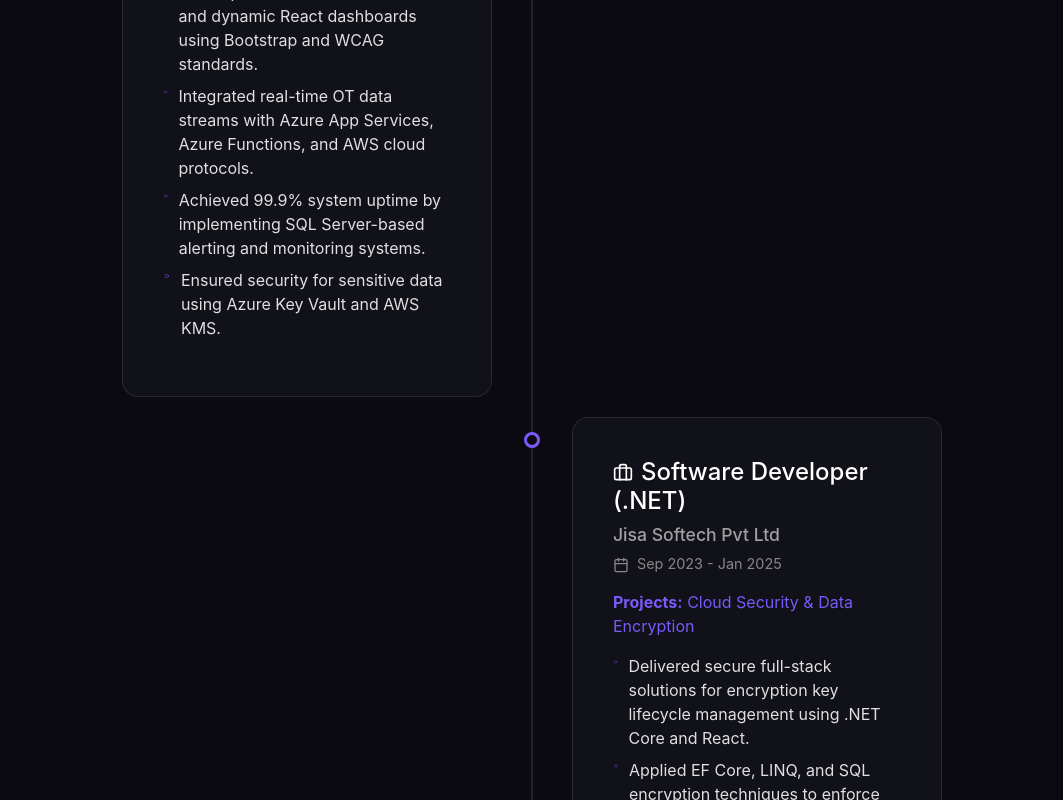
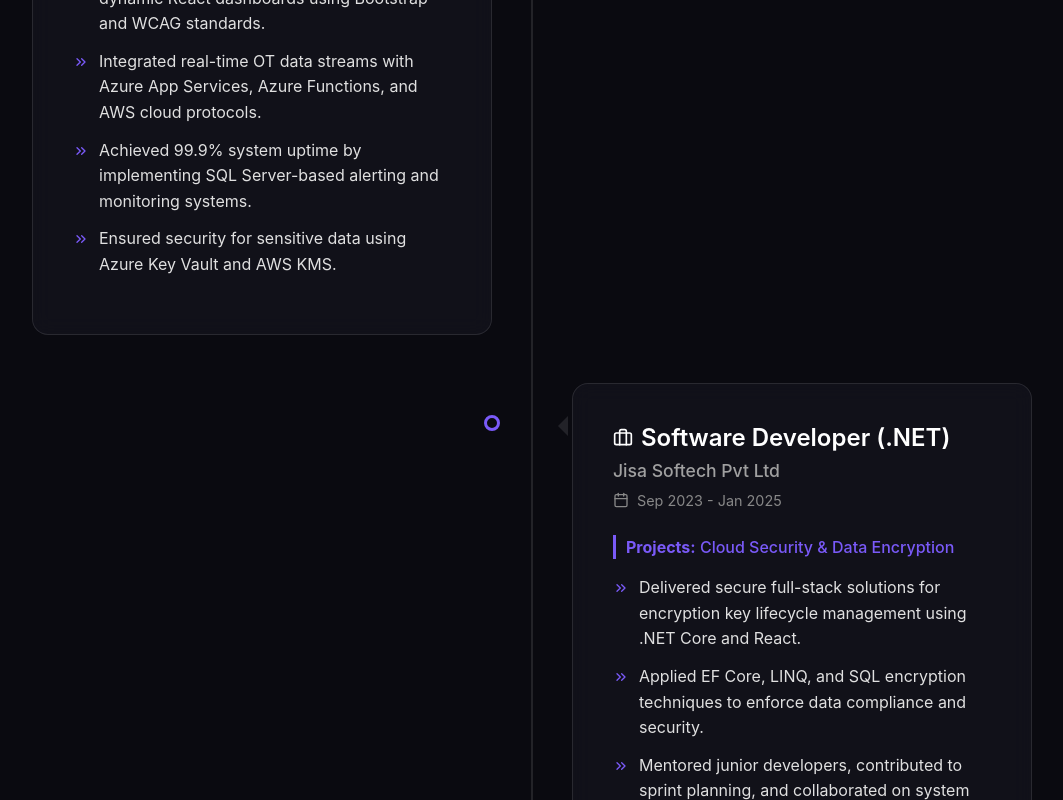
Before and after one commit to TheCoderAbhishek/my-portfolio, a React (Vite) app: page / in a window 1280 px wide. Shown: the part 1920-2720 px from the top of the page, without its empty margins (108-1171 px from the left). Built offline with nearby package versions, Linux system fonts and the light colour scheme; a web font is replaced by a local one.

Commit message:
Redefine the experience component design code for consistent design.

```diff
--- a/src/components/Experience.tsx
+++ b/src/components/Experience.tsx
@@ -1,4 +1,3 @@
-// components/Experience.tsx
 import { Container } from "react-bootstrap";
 import { Briefcase, Calendar, ChevronsRight } from "lucide-react";
 import "../style/Experience.css";
--- a/src/style/Experience.css
+++ b/src/style/Experience.css
@@ -1,32 +1,39 @@
-/* components/Experience.css */
+/* style/Experience.css */
+/* This file has been updated with a robust desktop layout. */
+
+:root {
+  --timeline-line-color: rgba(255, 255, 255, 0.1);
+  --timeline-dot-color: #7a5af8;
+  --timeline-card-padding: 1.5rem;
+  --timeline-spacing: 2.5rem;
+}
+
 .timeline-modern {
   position: relative;
-  max-width: 900px;
+  width: 100%;
+  max-width: 1000px;
   margin: 0 auto;
+  padding: 2rem 0;
 }
 
+/* --- Mobile-First Styles (Single Column) --- */
 .timeline-modern::after {
   content: "";
   position: absolute;
   width: 2px;
-  background-color: rgba(255, 255, 255, 0.1);
+  background-color: var(--timeline-line-color);
   top: 0;
   bottom: 0;
-  left: 50%;
+  left: 15px;
   margin-left: -1px;
 }
 
 .timeline-item-modern {
-  padding: 10px 40px;
   position: relative;
-  width: 50%;
-}
-
-.timeline-item-modern:nth-child(odd) {
-  left: 0;
-}
-.timeline-item-modern:nth-child(even) {
-  left: 50%;
+  width: 100%;
+  padding-left: calc(15px + var(--timeline-spacing));
+  padding-right: 1rem;
+  margin-bottom: 3rem;
 }
 
 .timeline-item-modern::after {
@@ -34,65 +41,121 @@
   position: absolute;
   width: 16px;
   height: 16px;
-  right: -8px;
+  left: 15px;
+  transform: translateX(-50%);
   background-color: #0a0a10;
-  border: 3px solid #7a5af8;
-  top: 25px;
+  border: 3px solid var(--timeline-dot-color);
+  top: calc(var(--timeline-card-padding) + 0.5rem);
   border-radius: 50%;
   z-index: 1;
 }
 
-.timeline-item-modern:nth-child(even)::after {
-  left: -8px;
+.timeline-content-modern {
+  position: relative; /* Needed for the pointer pseudo-element */
 }
 
-.timeline-content-modern {
-  padding: 1.5rem;
+/* --- Desktop Styles (Two-Column) --- */
+@media screen and (min-width: 768px) {
+  .timeline-modern::after {
+    left: 50%; /* Center the timeline bar */
+  }
+
+  .timeline-item-modern {
+    width: 50%;
+    padding-left: var(--timeline-spacing);
+    padding-right: 0;
+  }
+
+  .timeline-item-modern:nth-child(odd) {
+    left: 0;
+    padding-right: var(--timeline-spacing);
+    padding-left: 0;
+  }
+
+  .timeline-item-modern:nth-child(even) {
+    left: 50%;
+  }
+
+  .timeline-item-modern:nth-child(odd)::after {
+    left: auto;
+    right: calc(-1 * var(--timeline-spacing));
+    transform: translateX(50%);
+  }
+
+  .timeline-item-modern:nth-child(even)::after {
+    left: calc(-1 * var(--timeline-spacing));
+    transform: translateX(-50%);
+  }
+
+  /* The new visual pointer/arrow for desktop */
+  .timeline-content-modern::before {
+    content: " ";
+    height: 0;
+    position: absolute;
+    top: calc(var(--timeline-card-padding) + 0.5rem);
+    width: 0;
+    z-index: 1;
+    border: medium solid rgba(255, 255, 255, 0.1);
+  }
+
+  /* Position the pointer for items on the right */
+  .timeline-item-modern:nth-child(even) .timeline-content-modern::before {
+    left: -15px;
+    border-width: 10px 10px 10px 0;
+    border-color: transparent rgba(255, 255, 255, 0.1) transparent transparent;
+  }
+
+  /* Position the pointer for items on the left */
+  .timeline-item-modern:nth-child(odd) .timeline-content-modern::before {
+    right: -15px;
+    border-width: 10px 0 10px 10px;
+    border-color: transparent transparent transparent rgba(255, 255, 255, 0.1);
+  }
 }
+
+/* --- Consistent Content Styles --- */
 .role-title {
   font-size: 1.5rem;
+  font-weight: 600;
   color: #ffffff;
+  display: flex;
+  align-items: center;
 }
 .employer-name {
   font-size: 1.1rem;
   color: #a0a0a0;
+  margin-top: 0.25rem;
 }
 .duration {
   font-size: 0.9rem;
   color: #888;
+  margin-top: 0.5rem;
+  display: flex;
+  align-items: center;
 }
 .projects-list {
   font-size: 1rem;
-  color: #7a5af8;
-  margin-top: 1rem;
+  color: var(--timeline-dot-color);
+  font-weight: 500;
+  margin-top: 1.5rem;
+  border-left: 3px solid var(--timeline-dot-color);
+  padding-left: 10px;
 }
 .responsibilities-list {
   list-style: none;
   padding-left: 0;
   margin-top: 1rem;
+  color: #e0e0e0;
 }
 .responsibilities-list li {
-  margin-bottom: 0.5rem;
+  margin-bottom: 0.75rem;
   display: flex;
+  align-items: flex-start;
+  line-height: 1.6;
 }
 .bullet-icon {
-  color: #7a5af8;
+  color: var(--timeline-dot-color);
   margin-right: 10px;
+  flex-shrink: 0;
+  margin-top: 5px;
 }
-
-@media screen and (max-width: 768px) {
-  .timeline-modern::after {
-    left: 31px;
-  }
-  .timeline-item-modern {
-    width: 100%;
-    padding-left: 70px;
-    padding-right: 25px;
-  }
-  .timeline-item-modern:nth-child(even) {
-    left: 0;
-  }
-  .timeline-item-modern::after {
-    left: 23px;
-  }
-}
```
